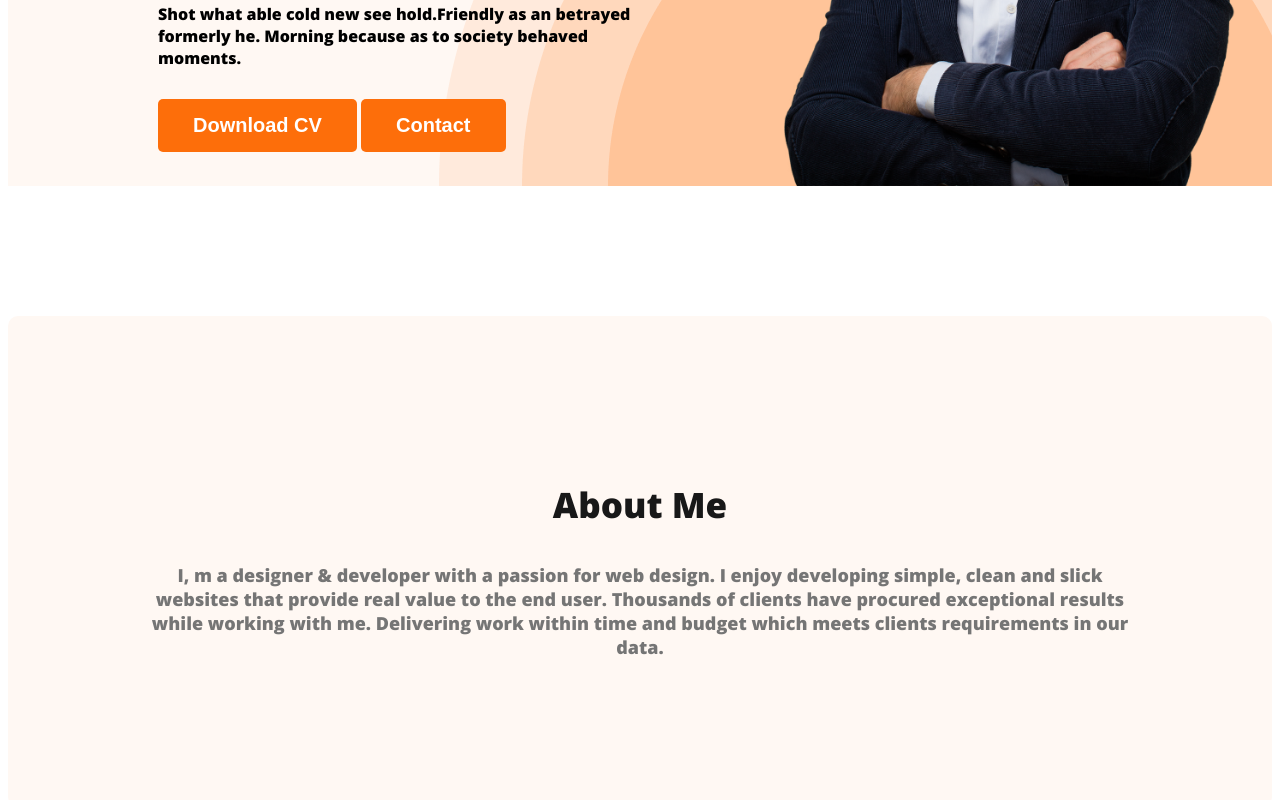
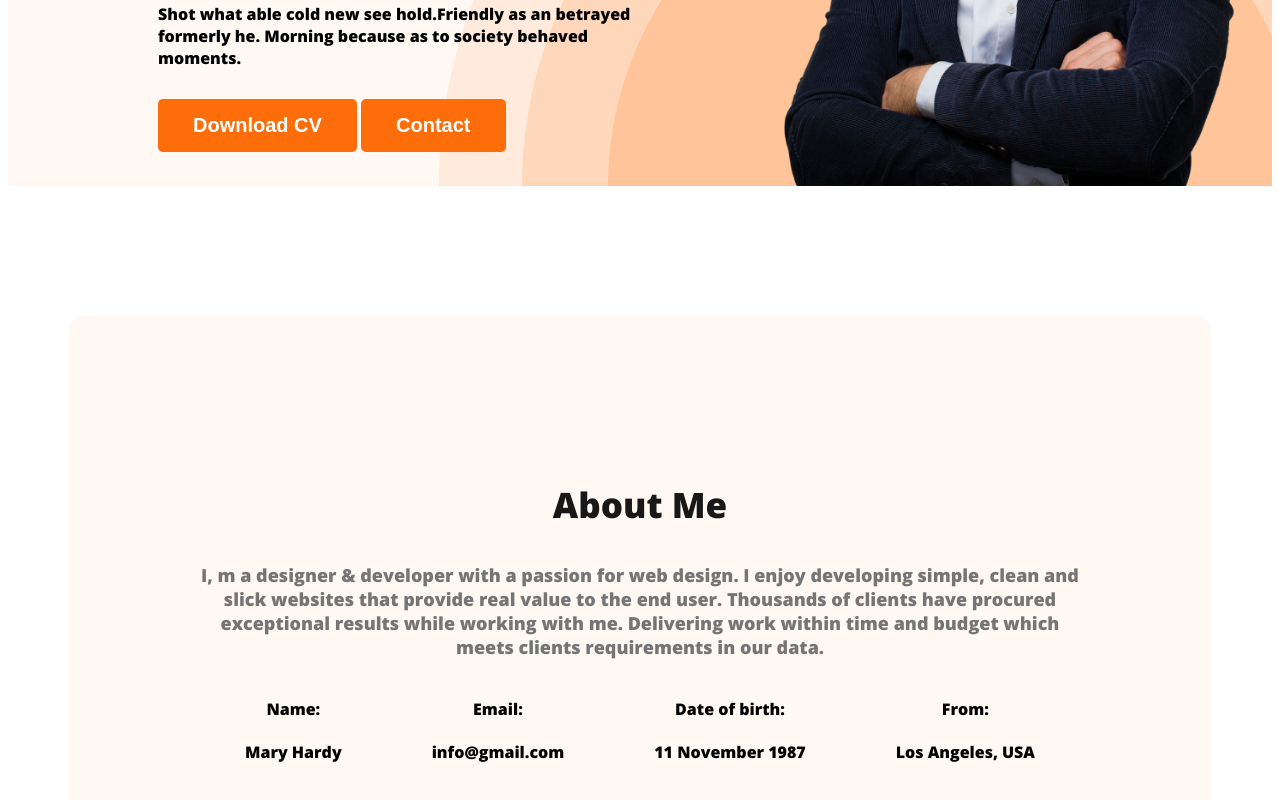
Before and after one commit to Sadab-7878/webdeveloper_portfolio, a plain HTML site: page index.html in a window 1280 px wide. Shown: the part 582-1382 px from the top of the page. Drawn offline with nearby package versions, Linux system fonts and the light colour scheme.

Commit message:
add about

```diff
--- a/index.html
+++ b/index.html
@@ -50,6 +50,29 @@
           while working with me. Delivering work within time and budget which
           meets clients requirements in our data.
         </p>
+
+        <div class="about-info-container">
+
+          <!-- .about-info*4>h4.info-title+p.info-description -->
+
+          <div class="about-info">
+            <h4 class="info-title">Name:</h4>
+            <p class="info-description">Mary Hardy</p>
+          </div>
+          <div class="about-info">
+            <h4 class="info-title">Email:</h4>
+            <p class="info-description">info@gmail.com</p>
+          </div>
+          <div class="about-info">
+            <h4 class="info-title">Date of birth:</h4>
+            <p class="info-description">11 November 1987</p>
+          </div>
+          <div class="about-info">
+            <h4 class="info-title">From:</h4>
+            <p class="info-description">Los Angeles, USA</p>
+          </div>
+
+        </div>
       </section>
     </main>
 
--- a/styles/portfolio.css
+++ b/styles/portfolio.css
@@ -106,12 +106,25 @@ nav a {
 
 /* main section styles */
 
+main {
+  max-width: 1140px;
+  margin: auto;
+}
+
 /* about section styles */
 
 .about {
   padding: 130px;
   border-radius: 10px;
-  background: #FFF8F3;
+  background: #fff8f3;
   margin: 130px 0;
+}
 
+.about-info-container {
+  display: flex;
+  justify-content: space-around;
 }
+
+.about-info {
+  text-align: center;
+}
```
